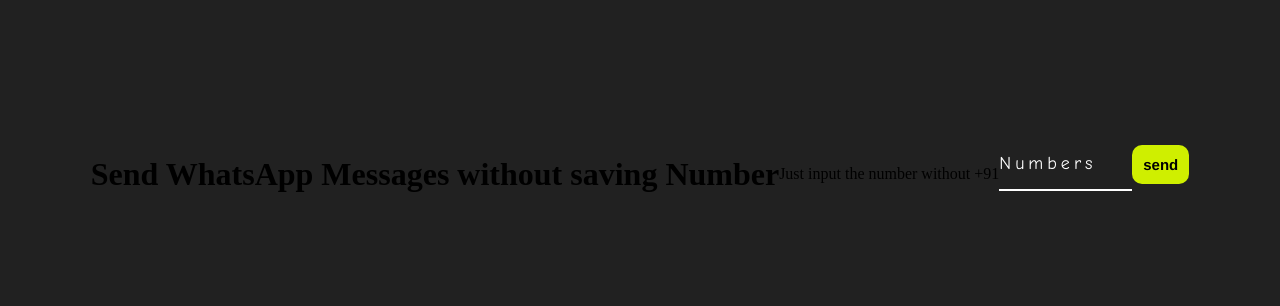
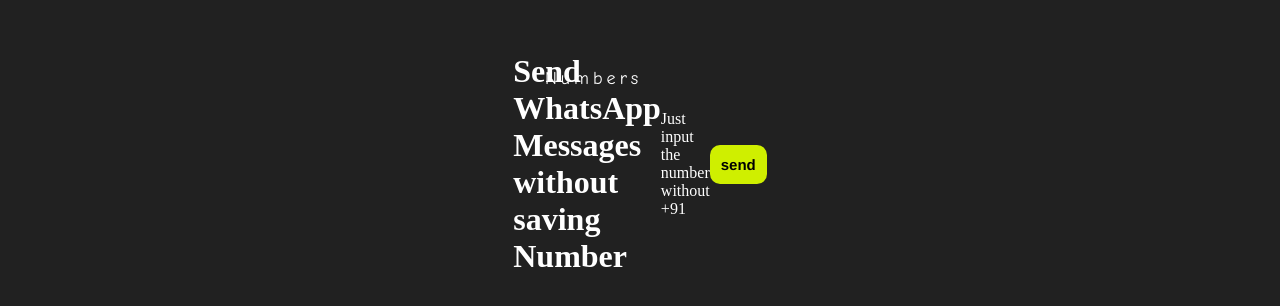
Before and after one commit to prasad-droid/whatsAppMessage, a plain HTML site: page index.html in a window 1280 px wide. Shown: the part 226-532 px from the top of the page. Drawn offline with Linux system fonts and the light colour scheme.

Commit message:
Update index.html

```diff
--- a/index.html
+++ b/index.html
@@ -82,15 +82,19 @@
         font-size: 15px;
       }
 
-
+      h1,p{
+        color:#fff;
+      }
 
 
     </style>
   </head>
   <body>
-    <h1> Send WhatsApp Messages without saving Number </h1>
+
+    <div class="form-control">
+       <h1> Send WhatsApp Messages without saving Number </h1>
       <p> Just input the number without +91 </p>
-    <div class="form-control">
+      <br>
       <input required="" id="input" type="number"/>
       <label>
         <span style="transition-delay: 0ms">N</span>
```
